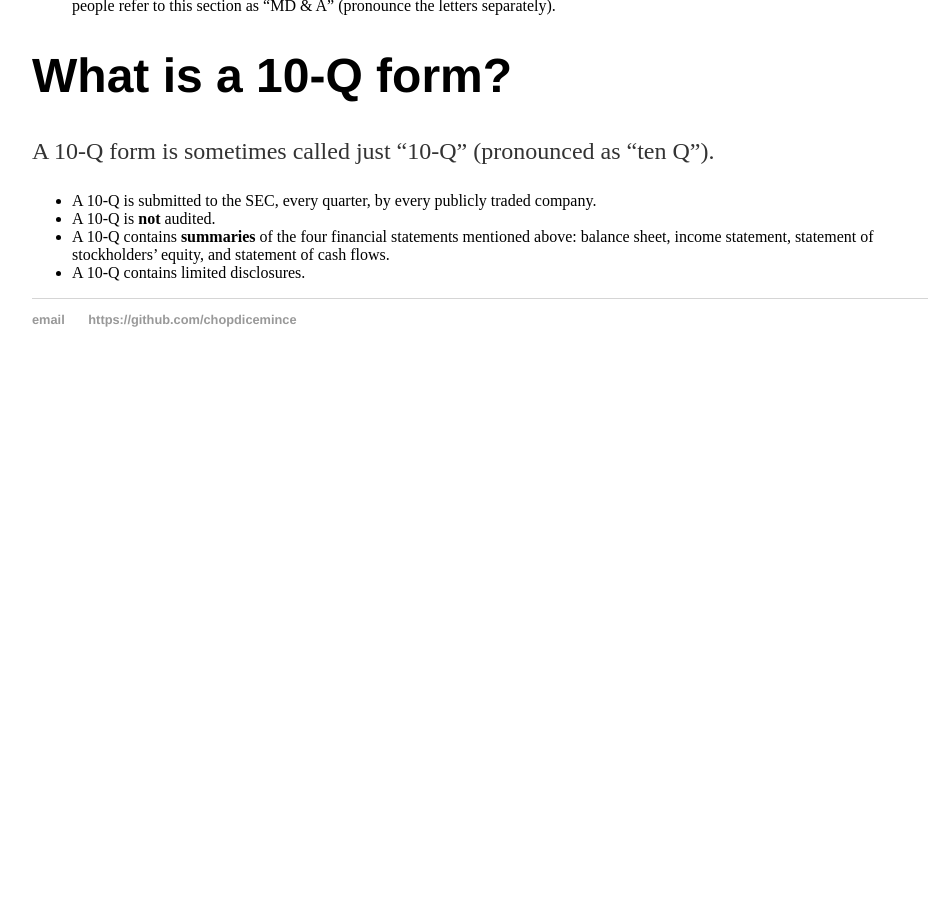
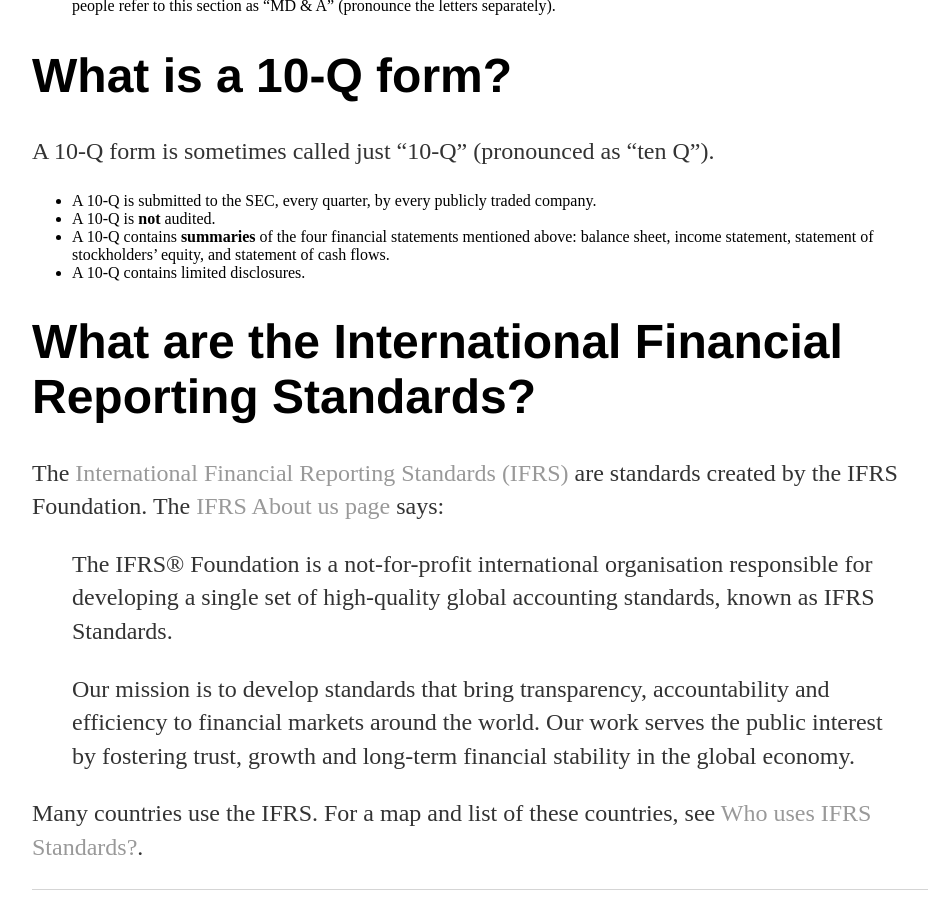
Before and after one commit to chopdicemince/chopdicemince.github.io, a Jekyll site: the page built from _posts/2018-09-03-mba-financial-statement-analysis.md, in a window 1280 px wide and 900 px high, scrolled down 1695 px. Shown: the whole window, without its empty margins (160-1088 px from the left). Built offline with Jekyll 4.4.1, drawn with Linux system fonts in a browser that asks for light colours; before the commit the page ends 2082 px from its top, so only the background shows below that.

Commit message:
Update 2018-09-03-mba-financial-statement-analysis.md

```diff
--- a/_posts/2018-09-03-mba-financial-statement-analysis.md
+++ b/_posts/2018-09-03-mba-financial-statement-analysis.md
@@ -47,3 +47,13 @@ A 10-Q form is sometimes called just "10-Q" (pronounced as "ten Q").
 * A 10-Q is __not__ audited.
 * A 10-Q contains __summaries__ of the four financial statements mentioned above: balance sheet, income statement, statement of stockholders' equity, and statement of cash flows.
 * A 10-Q contains limited disclosures.
+
+# What are the International Financial Reporting Standards?
+
+The [International Financial Reporting Standards (IFRS)](https://www.ifrs.org/) are standards created by the IFRS Foundation. The [IFRS About us page](https://www.ifrs.org/about-us/) says:
+
+> The IFRS® Foundation is a not-for-profit international organisation responsible for developing a single set of high-quality global accounting standards, known as IFRS Standards.
+>
+> Our mission is to develop standards that bring transparency, accountability and efficiency to financial markets around the world. Our work serves the public interest by fostering trust, growth and long-term financial stability in the global economy.
+
+Many countries use the IFRS. For a map and list of these countries, see [Who uses IFRS Standards?](https://www.ifrs.org/use-around-the-world/use-of-ifrs-standards-by-jurisdiction/).
```
